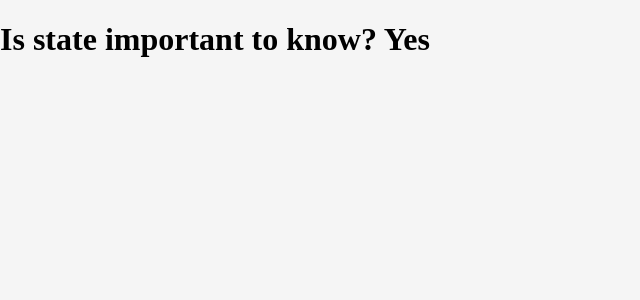
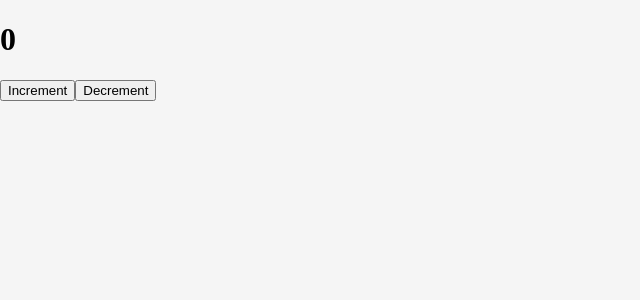
Before and after one commit to champseo2017/learn-react-scrimba, a React (Create React App) app: page / in a window 1280 px wide. Shown: the top 300 px of the page, without its empty margins (0-640 px from the left). Built offline with nearby package versions, Linux system fonts and the light colour scheme; the HTML template or start-up script is replaced by a standard one.

Commit message:
useState() Part 2 - Changing State
useState() Part 2 - Changing State

```diff
--- a/src/App.js
+++ b/src/App.js
@@ -1,12 +1,23 @@
-import React, {useState} from "react"
+import React, {useState} from "react";
+
 function App() {
-  const [answer] = useState("Yes")
+  const [count, setCount] = useState(0)
 
-  // (2) ["Yes", ƒ]
+  function increment() {
+    setCount(prevCount => prevCount + 1)
+  }
+
+  function decrement() {
+    setCount(prevCount => prevCount - 1)
+  }
+
   return (
     <div>
-        <h1>Is state important to know? {answer}</h1>
+        <h1>{count}</h1>
+        <button onClick={increment}>Increment</button>
+        <button onClick={decrement}>Decrement</button>
     </div>
   )
 }
+
 export default App
```
